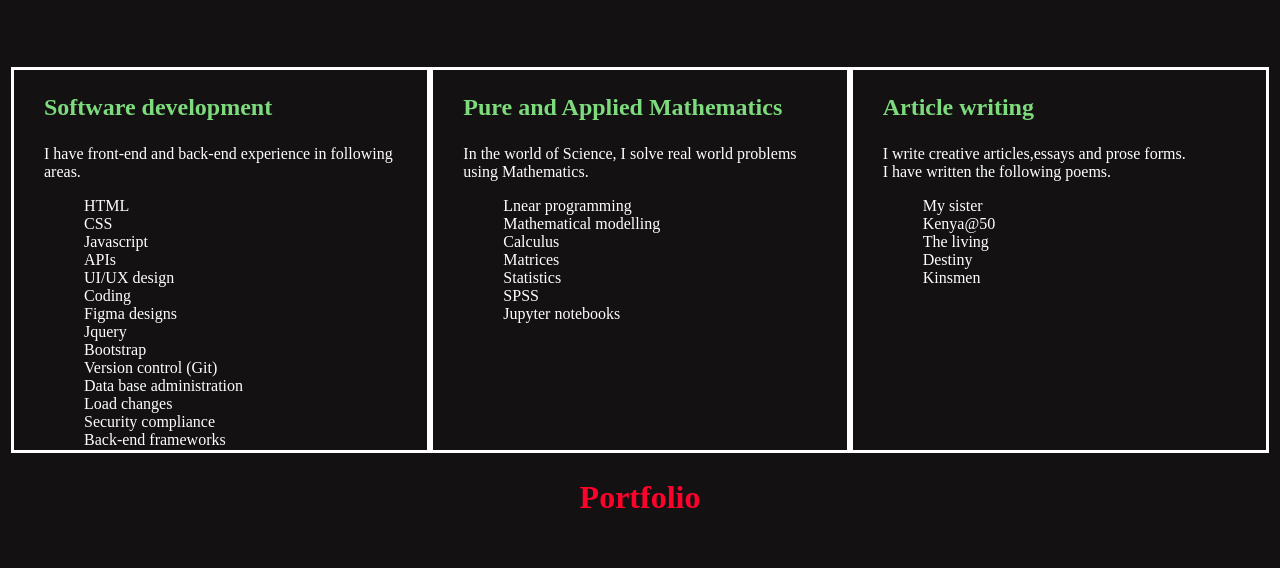
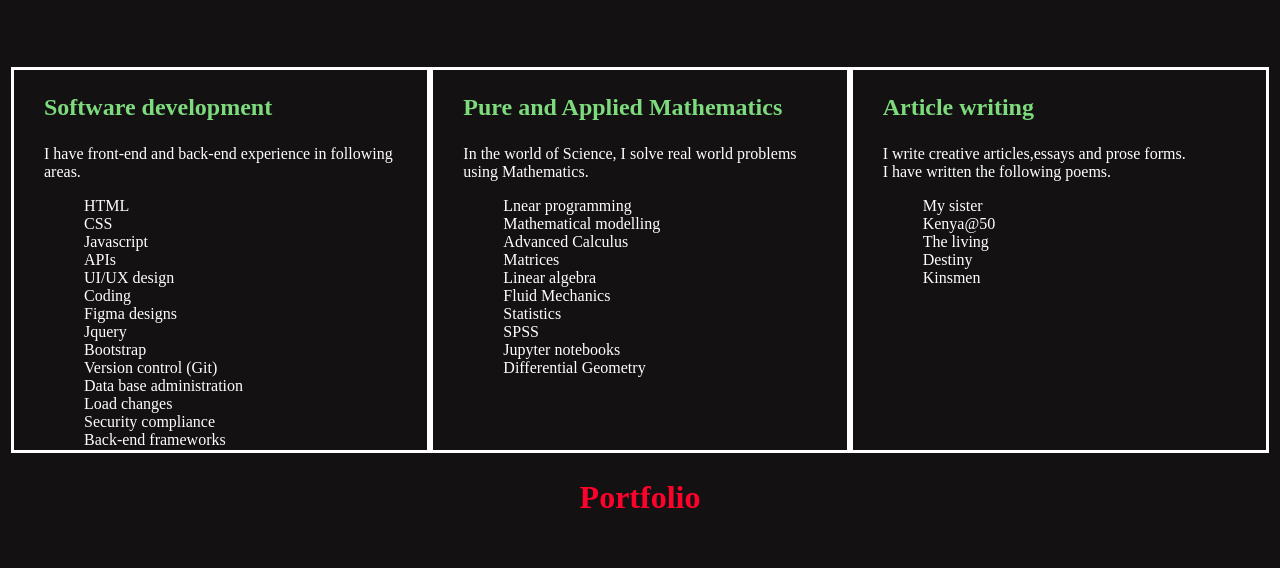
Before and after one commit to Timoh97/MyPortfolio, a Django app: page /biodata in a window 1280 px wide. Shown: the part 1180-1748 px from the top of the page. Run offline with Django 3.2, Linux system fonts and the light colour scheme; the visitor is signed in with stand-in values (Sample User, id 1); some libraries are stand-ins or nearby versions.

Commit message:
changed portfolio

```diff
--- a/application/templates/biodata.html
+++ b/application/templates/biodata.html
@@ -93,11 +93,14 @@
                     <ul class="service-list" >
                         <li>Lnear programming</li>
                         <li>Mathematical modelling</li>
-                        <li>Calculus</li>
+                        <li>Advanced Calculus</li>
                         <li>Matrices</li>
+                        <li>Linear algebra</li>
+                        <li>Fluid Mechanics</li>
                         <li>Statistics</li>
                         <li>SPSS</li>
                         <li>Jupyter notebooks</li>
+                        <li>Differential Geometry</li>
                     </ul>
             </div>
             <div id="service-description">
```
